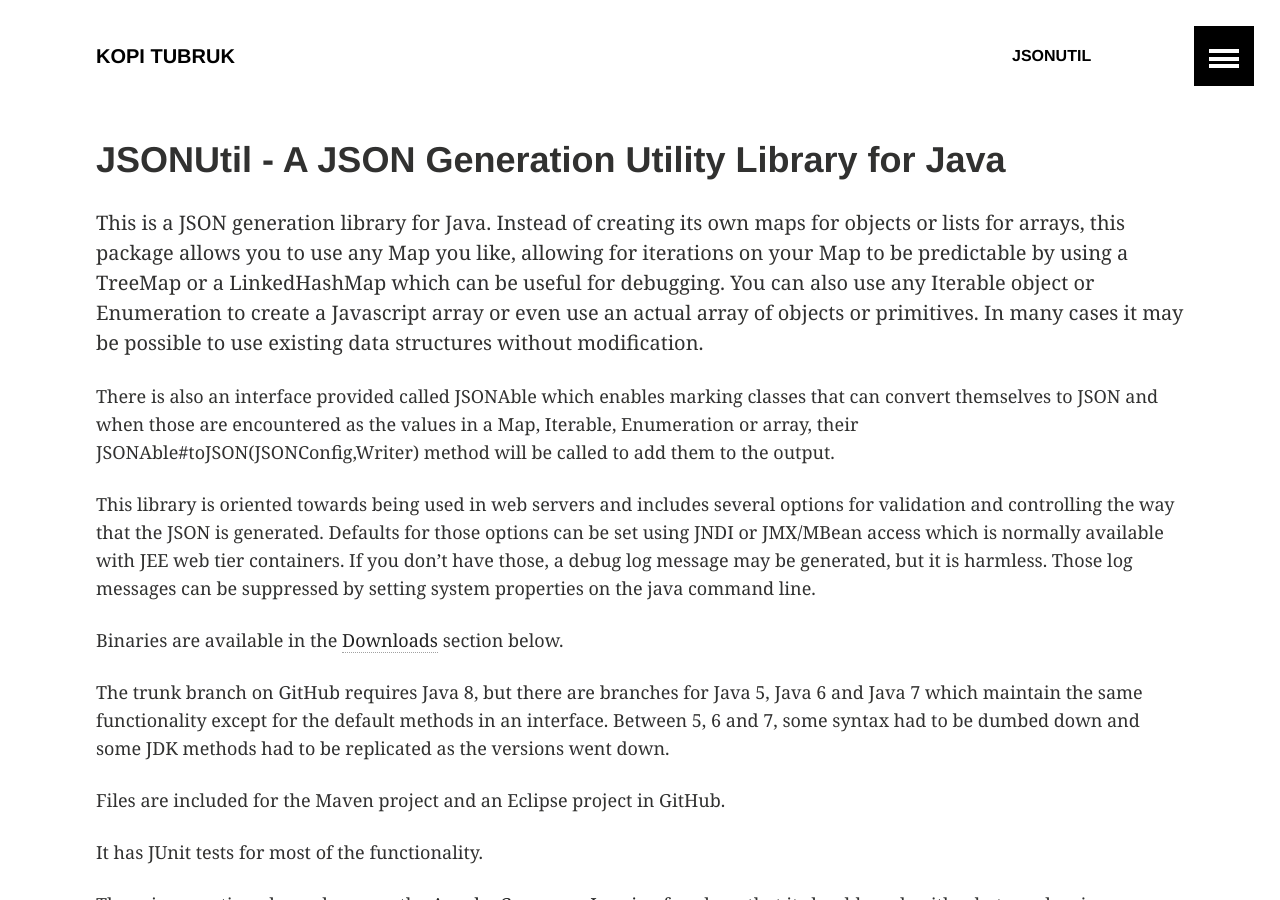
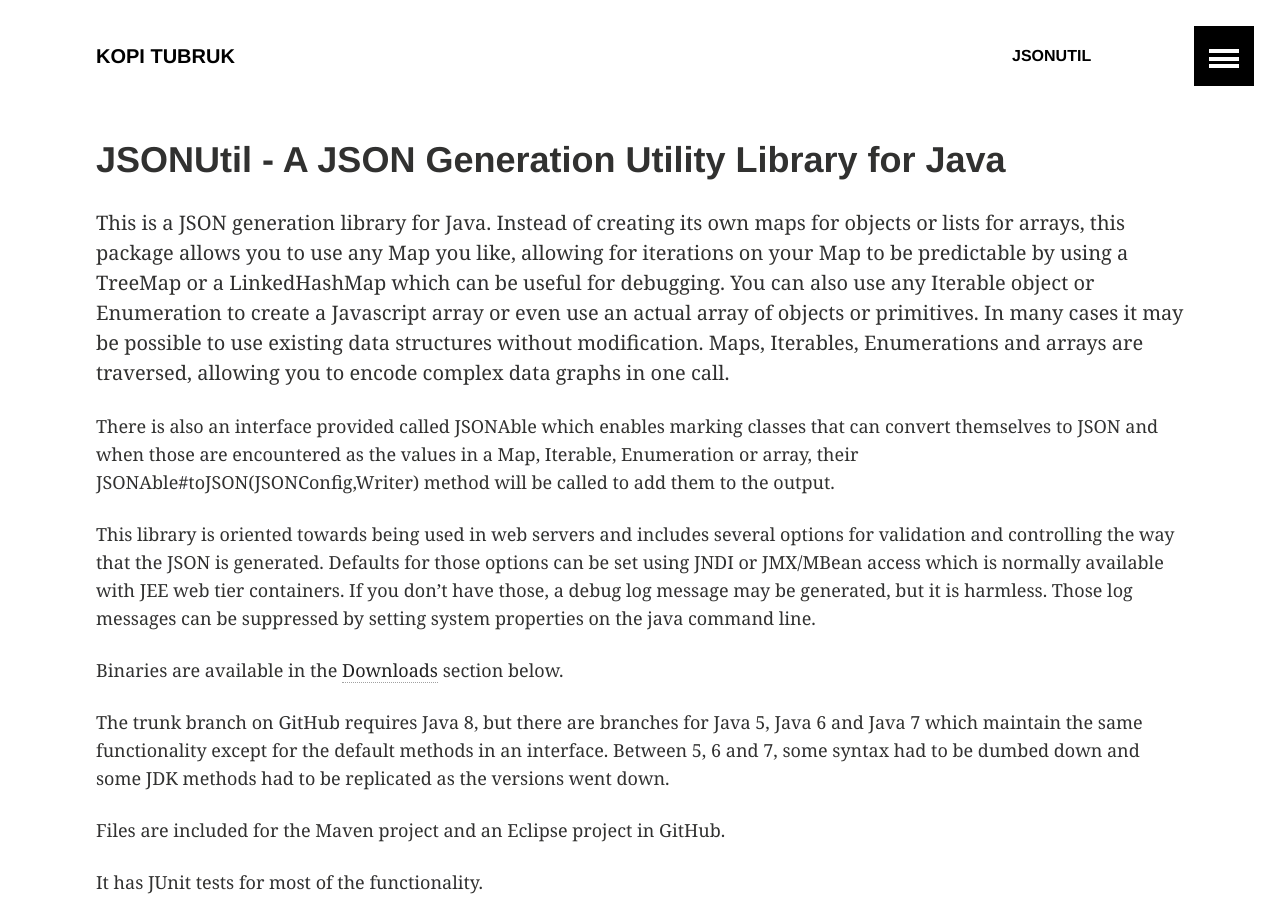
Before and after one commit to billdavidson/billdavidson.github.io, a Jekyll site: the page built from JSONUtil/index.md, in a window 1280 px wide and 900 px high. Built offline with Jekyll 4.4.1, drawn with Linux system fonts in a browser that asks for light colours.

Commit message:
improve description.

```diff
--- a/JSONUtil/index.md
+++ b/JSONUtil/index.md
@@ -10,7 +10,8 @@ allowing for iterations on your Map to be predictable by using a TreeMap or a
 LinkedHashMap which can be useful for debugging. You can also use any Iterable
 object or Enumeration to create a Javascript array or even use an actual array of
 objects or primitives. In many cases it may be possible to use existing data
-structures without modification.
+structures without modification.  Maps, Iterables, Enumerations and arrays are
+traversed, allowing you to encode complex data graphs in one call.
 
 There is also an interface provided called JSONAble which enables marking classes
 that can convert themselves to JSON and when those are encountered as the values
```
